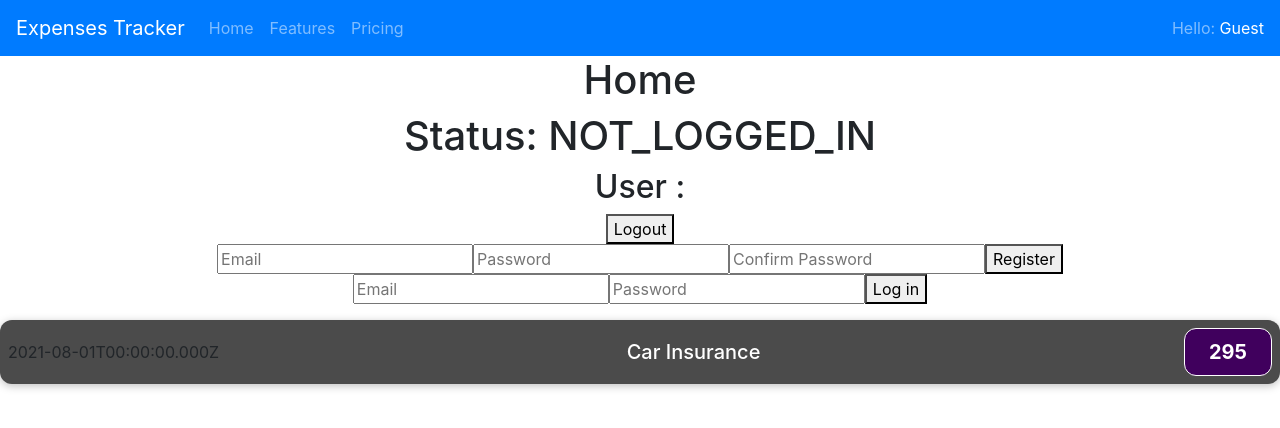
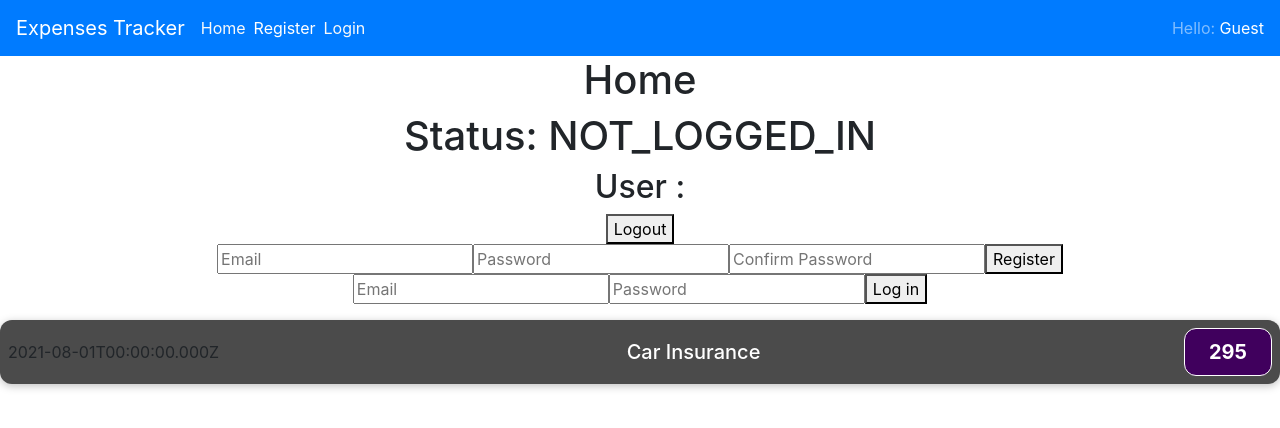
Before and after one commit to cvilla714/tracker-react-front, a React (Create React App) app: page / in a window 1280 px wide. Shown: the top 428 px of the page. Built offline with nearby package versions, Linux system fonts and the light colour scheme; no server answers.

Commit message:
added links to the navbar

```diff
--- a/src/components/Home.js
+++ b/src/components/Home.js
@@ -1,5 +1,6 @@
 import React from 'react';
 import axios from 'axios';
+import { Link } from 'react-router-dom';
 import Registration from '../containers/auth/Registration';
 import Login from '../containers/auth/Login';
 import ExpenseItem from './ExpenseItem';
@@ -24,14 +25,26 @@ const Home = (props) => {
     props.handleLogout();
   };
 
+  // const authLinks ={
+  //   <Fragment>
+
+  //   </Fragment>
+  // }
+
   return (
     <div>
       <Navbar bg="primary" variant="dark">
         <Navbar.Brand href="#home">Expenses Tracker</Navbar.Brand>
         <Nav className="mr-auto">
-          <Nav.Link href="#home">Home</Nav.Link>
-          <Nav.Link href="#features">Features</Nav.Link>
-          <Nav.Link href="#pricing">Pricing</Nav.Link>
+          <Link to="/" className="text-light">
+            Home
+          </Link>
+          <Link to="/register" className="text-white mx-2">
+            Register
+          </Link>
+          <Link to="/login" className="text-light">
+            Login
+          </Link>
         </Nav>
         <Navbar.Toggle />
         <Navbar.Collapse className="justify-content-end">
```
